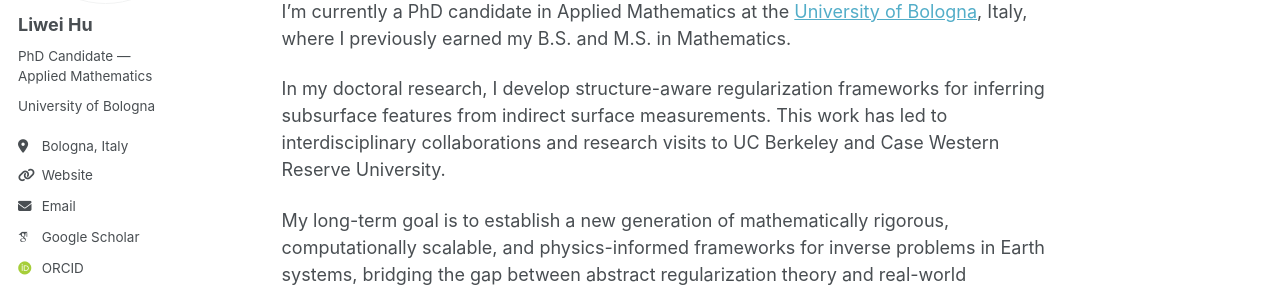
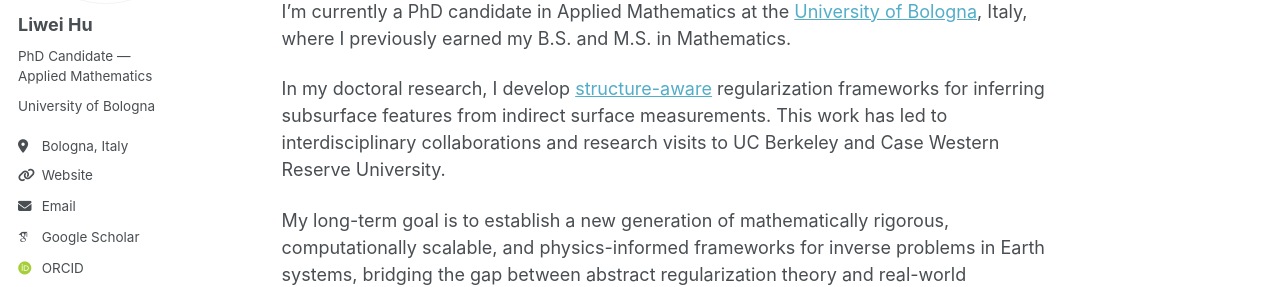
Before and after one commit to liweihu2/liweihu2.github.io, a Jekyll site: the page built from _pages/about.md, in a window 1280 px wide. Shown: the part 272-559 px from the top of the page. Built offline with Jekyll 4.4.1, drawn with Linux system fonts in a browser that asks for light colours; some web fonts are replaced; a script bundle is joined from its source files by our own code; library files that are not in the unit come from our copies; part of the change alters nothing that is shown.

```diff
--- a/_pages/about.md
+++ b/_pages/about.md
@@ -13,6 +13,6 @@ I'm an applied mathematician working on [inverse problems](https://liweihu2.gith
 
 I'm currently a PhD candidate in Applied Mathematics at the [University of Bologna](https://www.unibo.it/sitoweb/liwei.hu2/en), Italy, where I previously earned my B.S. and M.S. in Mathematics.
 
-In my doctoral research, I develop structure-aware regularization frameworks for inferring subsurface features from indirect surface measurements. This work has led to interdisciplinary collaborations and research visits to UC Berkeley and Case Western Reserve University.
+In my doctoral research, I develop [structure-aware](https://liweihu2.github.io/publications/) regularization frameworks for inferring subsurface features from indirect surface measurements. This work has led to interdisciplinary collaborations and research visits to UC Berkeley and Case Western Reserve University.
 
 My long-term goal is to establish a new generation of mathematically rigorous, computationally scalable, and physics-informed frameworks for inverse problems in Earth systems, bridging the gap between abstract regularization theory and real-world applications.
```
